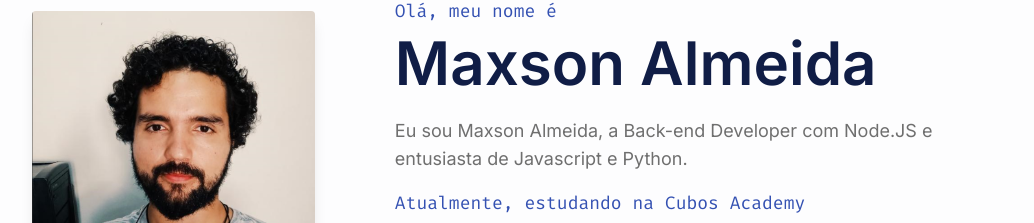
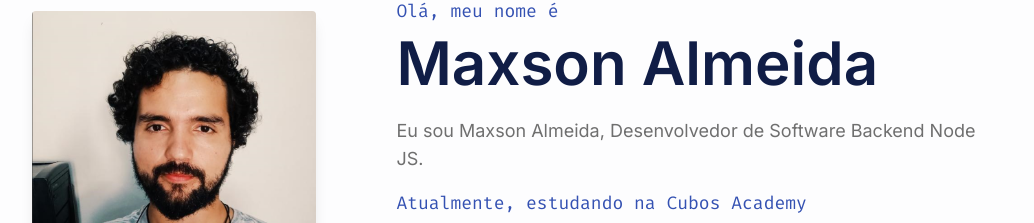
Before and after one commit to maxsonferovante/maxsonalmeida.dev, a Next.js app: page / in a window 1280 px wide. Shown: the part 155-378 px from the top of the page, without its empty margins (124-1158 px from the left). Built offline with nearby package versions, Linux system fonts and the light colour scheme.

Commit message:
Update page.tsx

```diff
--- a/src/app/page.tsx
+++ b/src/app/page.tsx
@@ -40,7 +40,7 @@ export default function Home() {
               Maxson Almeida
             </h1>
             <p className="mt-4 text-base leading-normal text-accent-text sm:text-lg md:mt-6">
-              Eu sou Maxson Almeida, a Back-end Developer com Node.JS e entusiasta de Javascript e Python.
+              Eu sou Maxson Almeida, Desenvolvedor de Software Backend Node JS.
             </p>
           </div>
 
```
